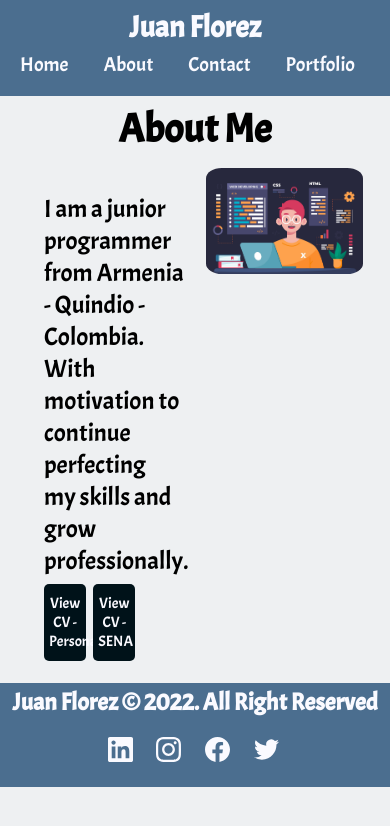
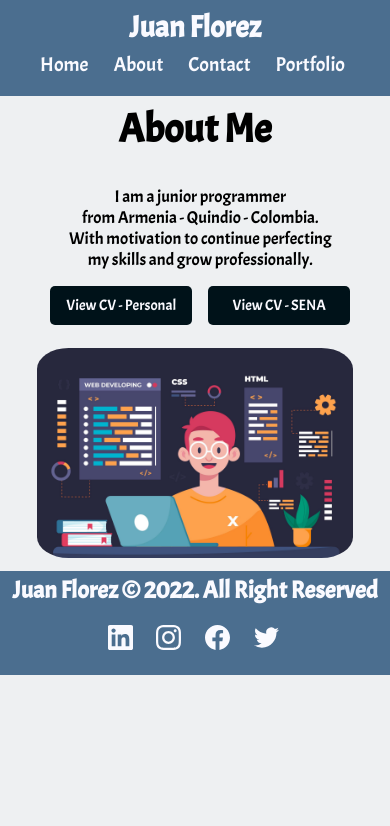
Before and after one commit to JuanFlorez1326/Portfolio, a React (Create React App) app: page /about in a window 390 px wide. Shown: the top 826 px of the page. Built offline with nearby package versions, Linux system fonts and the light colour scheme.

Commit message:
Responsive - View About

```diff
--- a/src/Components/Layouts/About/About.css
+++ b/src/Components/Layouts/About/About.css
@@ -46,3 +46,66 @@
 .btnCV1About {
     margin:0% 5% 0% 0%;
 }
+
+@media screen and (max-width: 1000px) and (min-width: 768px){
+    .divInfoAboutMe{
+        display:block;
+    }
+    .divInfoMe{
+        text-align:center;
+        width:90%;
+        font-size:20px;
+        margin:auto;
+    }
+    .btnCVAbout{
+        margin-top:5%;
+        margin-bottom:5%;
+        padding:10px 5px 10px 5px;
+        border:none;
+        width:25%;
+        background-color:#001219;
+        color: #fafaff;
+        border-radius:5px;
+        font-size:15px;
+        cursor: pointer;
+    }
+    .btnCVAbout:hover {
+        background-color:#4B6E8F;
+        color: #001219;
+    }
+    .divImageAboutMe{
+        width:70%;
+        margin:auto;
+    }
+}
+@media screen and (max-width: 767px){
+    .divInfoAboutMe{
+        display:block;
+    }
+    .divInfoMe{
+        text-align:center;
+        width:90%;
+        font-size:17px;
+        margin:auto;
+    }
+    .btnCVAbout{
+        margin-top:5%;
+        margin-bottom:5%;
+        padding:10px 5px 10px 5px;
+        border:none;
+        width:45%;
+        background-color:#001219;
+        color: #fafaff;
+        border-radius:5px;
+        font-size:15px;
+        cursor: pointer;
+    }
+    .btnCVAbout:hover {
+        background-color:#4B6E8F;
+        color: #001219;
+    }
+    .divImageAboutMe{
+        width:90%;
+        margin:auto;
+    }
+}
--- a/src/Components/Layouts/Header/Header.css
+++ b/src/Components/Layouts/Header/Header.css
@@ -41,7 +41,7 @@
 
 @media screen and (max-width: 1000px) and (min-width: 768px){
     .divTitleHeader {
-        margin-right:35%;
+        margin-right:30%;
     }
 }
 
@@ -49,6 +49,9 @@
     .divHeader{
         display: block;
         padding-bottom:3%;
+    }
+    .classNav a {
+        padding-right:0%;
     }
     .divTitleHeader{
         margin:auto;
--- a/src/Components/Layouts/Home/Home.css
+++ b/src/Components/Layouts/Home/Home.css
@@ -20,6 +20,7 @@
 }
 .btnContactHome{
     margin-top:5%;
+    margin-right:2%;
     padding:5px 15px 5px 15px;
     border:none;
     background-color:#001219;
@@ -130,6 +131,7 @@
     }
     .divInfoH{
         width:90%;
+        padding:10% 0% 10% 10%;
     }
     .divInfoSkills{
         margin-bottom:10%;
@@ -148,7 +150,7 @@
         font-size:50px;
     }
     .btnContactHome{
-        width:40%;
+        width:30%;
         margin-top:5%;
         padding:5px 15px 5px 15px;
         border:none;
--- a/src/Components/Layouts/Home/Home.jsx
+++ b/src/Components/Layouts/Home/Home.jsx
@@ -18,6 +18,7 @@ export const Home = () => {
                     <h2>I'm Juan Florez</h2>
                     <h3>Junior Software Developer</h3>
                     <NavLink to='/contact'><button className='btnContactHome'>Contact</button></NavLink>
+                    <a href='https://github.com/JuanFlorez1326' target='_blank' rel='noopener noreferrer'><button className='btnContactHome'>GitHub</button></a>
                 </div>
                 <div className='divImageHome'>
                     <img className='classImageHome' src={logoPage} alt='Home' />
```
